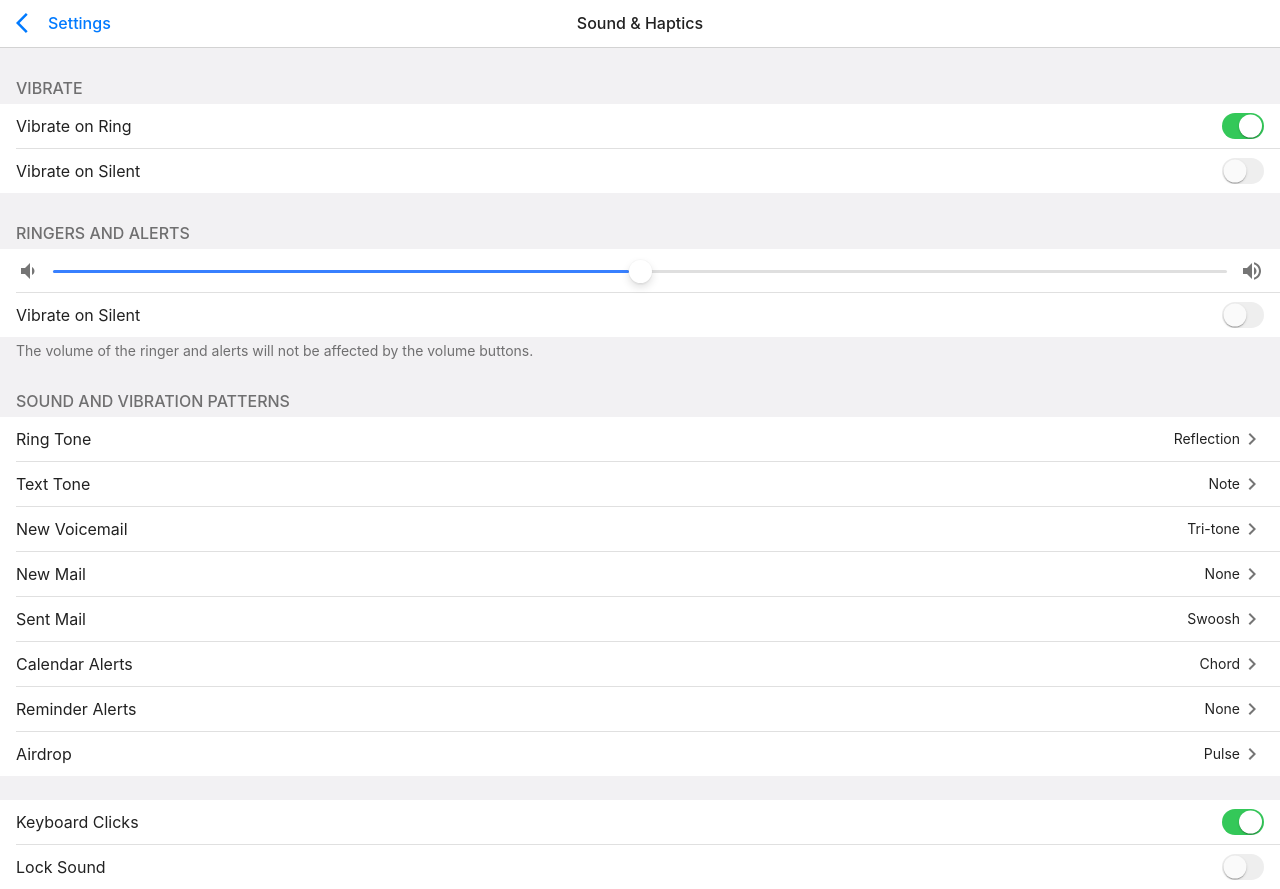
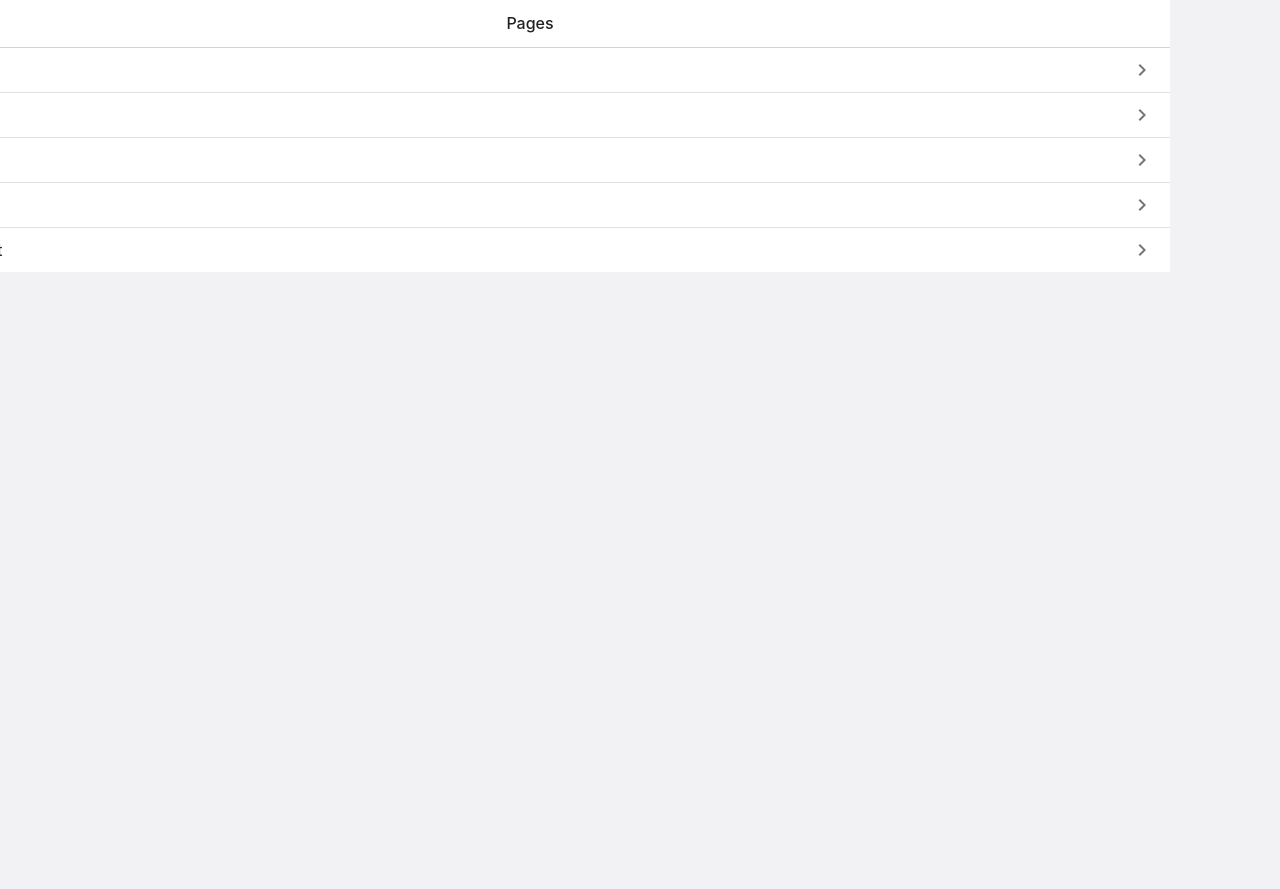
Before and after one commit to mbrookes/material-uios, a React (Create React App) app: page /list in a window 1280 px wide. After the commit the page ends 800 px from the top, so only its background shows below. Built offline with nearby package versions, Linux system fonts and the light colour scheme.

Commit message:
Support nested pages

```diff
--- a/src/App.js
+++ b/src/App.js
@@ -1,61 +1,83 @@
 import React from 'react';
-import PropTypes from 'prop-types';
-import { useHistory, Link as RouterLink, Route, Switch, withRouter } from 'react-router-dom';
-import { TransitionGroup } from 'react-transition-group';
+import clsx from 'clsx';
+import { useHistory, useLocation, Route } from 'react-router-dom';
 import { makeStyles } from '@material-ui/core/styles';
-import Link from '@material-ui/core/Link';
 import Slide from '@material-ui/core/Slide';
+import Fade from '@material-ui/core/Fade';
+import ArrowBackIosIcon from '@material-ui/icons/ArrowBackIos';
 import Home from './pages/Home';
+import SettingsList from './pages/SettingsList';
+import RadioList from './pages/RadioList';
+import AvatarList from './pages/AvatarList';
 import AlertDialog from './pages/AlertDialog';
-import SettingsList from './pages/SettingsList';
-import AvatarList from './pages/AvatarList';
-import RadioList from './pages/RadioList';
 import ActionSheet from './pages/ActionSheet';
-import ArrowBackIosIcon from '@material-ui/icons/ArrowBackIos';
-import Fade from '@material-ui/core/Fade';
 
-const useStyles = makeStyles({
+const useStyles = makeStyles((theme) => ({
+  root: {
+    zIndex: -1,
+  },
+  page: {
+    position: 'fixed',
+    top: 0,
+    left: 0,
+    width: '100%',
+    transition: theme.transitions.create('left', {
+      easing: theme.transitions.easing.easeInOut,
+      duration: theme.transitions.duration.enteringScreen,
+    }),
+  },
+  out: {
+    left: -110,
+  },
   backIcon: {
     position: 'fixed',
     top: 11,
     left: 16,
     zIndex: 10000,
   },
-});
+}));
 
-const Blank = () => <div />;
+const routes = [
+  { path: '/', name: 'Home', Component: Home },
+  { path: '/settingslist', name: 'Settings List', Component: SettingsList },
+  { path: '/settingslist/radiolist', name: 'Radio List', Component: RadioList },
+  { path: '/avatarlist', name: 'Avatar List', Component: AvatarList },
+  { path: '/alertdialog', name: 'Alert Dialog', Component: AlertDialog },
+  { path: '/ctionsheet', name: 'Action Sheet', Component: ActionSheet },
+];
 
-function App(props) {
-  const { location } = props;
+function App() {
+  const location = useLocation();
   const history = useHistory();
   const classes = useStyles();
-  const backPaths = ['/list', '/avatarlist', '/radiolist'];
+  const backPaths = ['/settingslist', '/avatarlist', '/radiolist', '/settingslist/radiolist'];
   const goBack = () => history.goBack();
 
   return (
-    <div>
-      <Home />
-      <Fade in={backPaths.includes(location.pathname)} timeout={{ enter: 300, exit: 300 }}>
+    <React.Fragment>
+      <Fade in={backPaths.includes(location.pathname)} timeout={300}>
         <ArrowBackIosIcon color="primary" onClick={goBack} className={classes.backIcon} />
       </Fade>
-      <TransitionGroup>
-        <Slide direction="left" key={location.key} timeout={{ enter: 300, exit: 300 }}>
-          <Switch location={location}>
-            <Route exact path="/" component={Blank} />
-            <Route path="/action" component={ActionSheet} />
-            <Route path="/list" component={SettingsList} />
-            <Route path="/radiolist" component={RadioList} />
-            <Route path="/avatarlist" component={AvatarList} />
-            <Route path="/dialog" component={AlertDialog} />
-          </Switch>
-        </Slide>
-      </TransitionGroup>
-    </div>
+      {routes.map(({ path, Component }) => (
+        <Route key={path} path={path}>
+          {({ match }) => {
+            console.log(match ? match : '');
+            return (
+              <Slide direction="left" in={match != null} timeout={300} unmountOnExit>
+                <div>
+                  <div
+                    className={clsx(classes.page, { [classes.out]: location.pathname !== path })}
+                  >
+                    <Component routes={routes} />
+                  </div>
+                </div>
+              </Slide>
+            );
+          }}
+        </Route>
+      ))}
+    </React.Fragment>
   );
 }
 
-App.propTypes = {
-  location: PropTypes.object,
-};
-
-export default withRouter(App);
+export default App;
--- /dev/null
+++ b/src/components/TopBar.js
@@ -0,0 +1,43 @@
+import React from 'react';
+import PropTypes from 'prop-types';
+import { useHistory } from 'react-router-dom';
+import { makeStyles } from '@material-ui/core/styles';
+import Toolbar from '@material-ui/core/Toolbar';
+import Typography from '@material-ui/core/Typography';
+import Fade from '@material-ui/core/Fade';
+import ArrowBackIosIcon from '@material-ui/icons/ArrowBackIos';
+
+const useStyles = makeStyles({
+  label: {
+      display: 'flex',
+      flex: 1,
+      marginLeft: 24,
+  },
+  endLabel: {
+    display: 'flex',
+    flex: 1,
+  }
+});
+
+export default function TopBar(props) {
+  const { backLabel, label } = props;
+  const classes = useStyles();
+  const history = useHistory();
+  const goBack = () => history.goBack();
+
+  return (
+    <Toolbar variant="dense">
+      <Typography variant="h6" color="primary" className={classes.label} onClick={goBack}>
+        {backLabel}
+      </Typography>
+      <Typography variant="h6" color="inherit">
+        {label}
+      </Typography>
+      <div className={classes.label} />
+    </Toolbar>
+  );
+}
+
+TopBar.propTypes = {
+  backLabel: PropTypes.array,
+};
--- a/src/pages/Home.js
+++ b/src/pages/Home.js
@@ -1,6 +1,6 @@
 import React from 'react';
-import clsx from 'clsx';
-import { useLocation, Link as RouterLink } from 'react-router-dom';
+import PropTypes from 'prop-types';
+import { Link as RouterLink } from 'react-router-dom';
 import { makeStyles } from '@material-ui/core/styles';
 import Toolbar from '@material-ui/core/Toolbar';
 import Typography from '@material-ui/core/Typography';
@@ -10,70 +10,41 @@ import Divider from '@material-ui/core/Divider';
 import ListItemText from '@material-ui/core/ListItemText';
 import ChevronRightIcon from '@material-ui/icons/ChevronRight';
 
-const useStyles = makeStyles((theme) => ({
-  root: {
-    position: 'fixed',
-    left: 0,
-    width: '100%',
-    zIndex: -1,
-    transition: theme.transitions.create('left', {
-      easing: theme.transitions.easing.easeInOut,
-      duration: theme.transitions.duration.enteringScreen,
-    }),
-  },
-  out: {
-    left: -110,
-  },
+const useStyles = makeStyles({
   toolbar: {
     justifyContent: 'center',
   },
-}));
+});
 
-const pageList = [
-  {
-    name: 'Settings List',
-    path: '/list',
-  },
-  {
-    name: 'Avatar List',
-    path: '/avatarlist',
-  },
-  {
-    name: 'Radio List',
-    path: '/radiolist',
-  },
-  {
-    name: 'Action Sheet',
-    path: '/action',
-  },
-  {
-    name: 'Alert Dialog',
-    path: '/dialog',
-  },
-];
-
-export default function Home() {
+export default function Home(props) {
   const classes = useStyles();
-  const location = useLocation();
+  const { routes } = props;
 
   return (
-    <div className={clsx(classes.root, { [classes.out]: location.pathname !== '/' })}>
+    <React.Fragment>
       <Toolbar variant="dense" className={classes.toolbar}>
         <Typography variant="h6" color="inherit">
           Pages
         </Typography>
       </Toolbar>
       <List>
-        {pageList.map((item, index) => (
+        {routes.map(
+          (item, index) =>
+            item.path !== '/' && (
               <React.Fragment key={item.name}>
                 <ListItem button component={RouterLink} to={item.path} key={item.name}>
                   <ListItemText primary={item.name} />
                   <ChevronRightIcon color="action" />
                 </ListItem>
-            {index < pageList.length - 1 && <Divider variant="inset" component="li" />}
+                {index < routes.length - 1 && <Divider variant="inset" component="li" />}
               </React.Fragment>
-        ))}
+            ),
+        )}
       </List>
-    </div>
+    </React.Fragment>
   );
 }
+
+Home.propTypes = {
+  routes: PropTypes.array,
+};
--- a/src/pages/RadioList.js
+++ b/src/pages/RadioList.js
@@ -1,9 +1,7 @@
 import React from 'react';
 import { makeStyles } from '@material-ui/core/styles';
-import { useHistory, Link as RouterLink } from 'react-router-dom';
 import Toolbar from '@material-ui/core/Toolbar';
 import AppBar from '@material-ui/core/AppBar';
-import Typography from '@material-ui/core/Typography';
 import List from '@material-ui/core/List';
 import ListSubheader from '@material-ui/core/ListSubheader';
 import ListItem from '@material-ui/core/ListItem';
@@ -13,11 +11,15 @@ import Radio from '@material-ui/core/Radio';
 import RadioGroup from '@material-ui/core/RadioGroup';
 import FormControlLabel from '@material-ui/core/FormControlLabel';
 import FormControl from '@material-ui/core/FormControl';
-import FormLabel from '@material-ui/core/FormLabel';
+import TopBar from '../components/TopBar';
 
 const useStyles = makeStyles({
   prevTitle: {
     marginLeft: 24,
+    display: 'flex',
+    flex: 1,
+  },
+  title: {
     display: 'flex',
     flex: 1,
   },
@@ -65,8 +67,6 @@ const sounds = [
 ];
 
 export default function RadioList() {
-  const history = useHistory();
-  const goBack = () => history.goBack();
   const classes = useStyles();
   const [value, setValue] = React.useState('Reflection (Default)');
 
@@ -77,17 +77,9 @@ export default function RadioList() {
   const EmptyIcon = () => <div className={classes.emptyIcon} />;
 
   return (
-    <div>
+    <React.Fragment>
       <AppBar elevation={0} color="transparent">
-        <Toolbar variant="dense">
-          <Typography variant="h6" color="primary" className={classes.prevTitle} onClick={goBack}>
-            Back
-          </Typography>
-          <Typography variant="h6" color="inherit">
-            Ringtone
-          </Typography>
-          <div className={classes.title} />
-        </Toolbar>
+        <TopBar backLabel="Back" label="Ringtone" />
       </AppBar>
       <Toolbar variant="dense" />
       <List>
@@ -95,8 +87,8 @@ export default function RadioList() {
         <FormControl component="fieldset">
           <RadioGroup aria-label="gender" name="gender1" value={value} onChange={handleChange}>
             {sounds.map((sound) => (
-              <React.Fragment>
-                <ListItem key={sound}>
+              <React.Fragment key={sound}>
+                <ListItem>
                   <FormControlLabel
                     value={sound}
                     control={
@@ -111,6 +103,6 @@ export default function RadioList() {
           </RadioGroup>
         </FormControl>
       </List>
-    </div>
+    </React.Fragment>
   );
 }
--- a/src/pages/SettingsList.js
+++ b/src/pages/SettingsList.js
@@ -3,7 +3,6 @@ import { makeStyles } from '@material-ui/core/styles';
 import { Link as RouterLink } from 'react-router-dom';
 import Link from '@material-ui/core/Link';
 import Toolbar from '@material-ui/core/Toolbar';
-import AppBar from '@material-ui/core/AppBar';
 import Typography from '@material-ui/core/Typography';
 import Switch from '@material-ui/core/Switch';
 import List from '@material-ui/core/List';
@@ -17,6 +16,7 @@ import Grid from '@material-ui/core/Grid';
 import Slider from '@material-ui/core/Slider';
 import VolumeDown from '@material-ui/icons/VolumeDown';
 import VolumeUp from '@material-ui/icons/VolumeUp';
+import TopBar from '../components/TopBar';
 
 const useStyles = makeStyles({
   prevTitle: {
@@ -74,7 +74,6 @@ const soundSettings = [
 
 export default function SettingsList() {
   const classes = useStyles();
-
   const [value, setValue] = React.useState(true);
 
   const handleChange = () => {
@@ -82,21 +81,8 @@ export default function SettingsList() {
   };
 
   return (
-    <div>
-      <AppBar elevation={0} color="transparent">
-        <Toolbar variant="dense">
-          <Link component={RouterLink} to="/" className={classes.title}>
-            <Typography variant="h6" color="primary" className={classes.prevTitle}>
-              Settings
-            </Typography>
-          </Link>
-          <Typography variant="h6" color="inherit">
-            Sound & Haptics
-          </Typography>
-          <div className={classes.title} />
-        </Toolbar>
-      </AppBar>
-      <Toolbar variant="dense" />
+    <React.Fragment>
+      <TopBar backLabel="Back" label="Ringtone & Haptics" />
       <List>
         <ListSubheader disableSticky>Vibrate</ListSubheader>
         <ListItem>
@@ -141,7 +127,7 @@ export default function SettingsList() {
         <ListSubheader disableSticky>Sound and Vibration Patterns</ListSubheader>
         {soundSettings.map((item, index) => (
           <React.Fragment key={item.name}>
-            <ListItem button component={RouterLink} to="/radiolist">
+            <ListItem button component={RouterLink} to="/settingslist/radiolist">
               <ListItemText primary={item.name} />
               {item.setting}
               <ChevronRightIcon color="action" />
@@ -164,6 +150,6 @@ export default function SettingsList() {
           </ListItemSecondaryAction>
         </ListItem>
       </List>
-    </div>
+    </React.Fragment>
   );
 }
```
Lines whose indentation alone changed are shown as unchanged.
